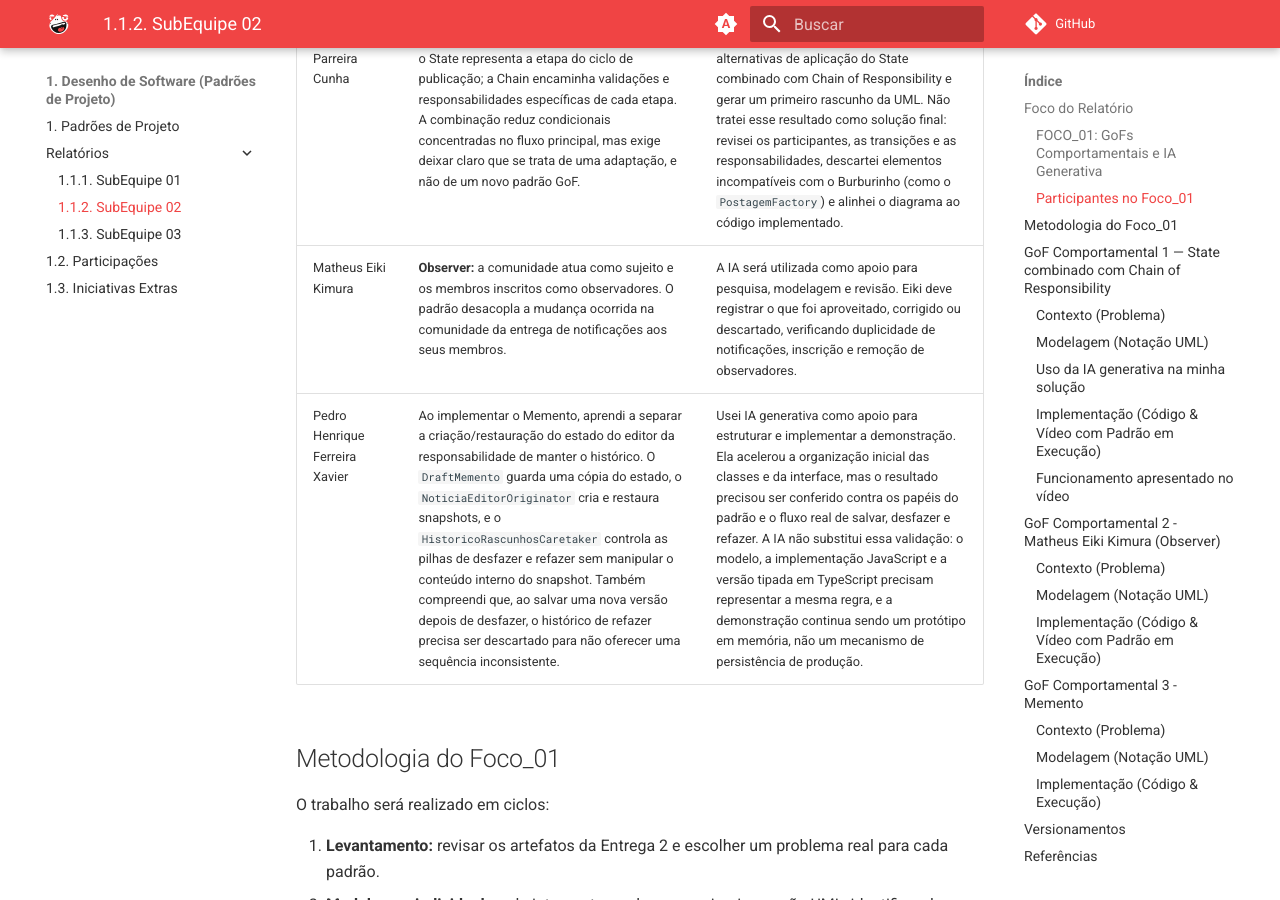
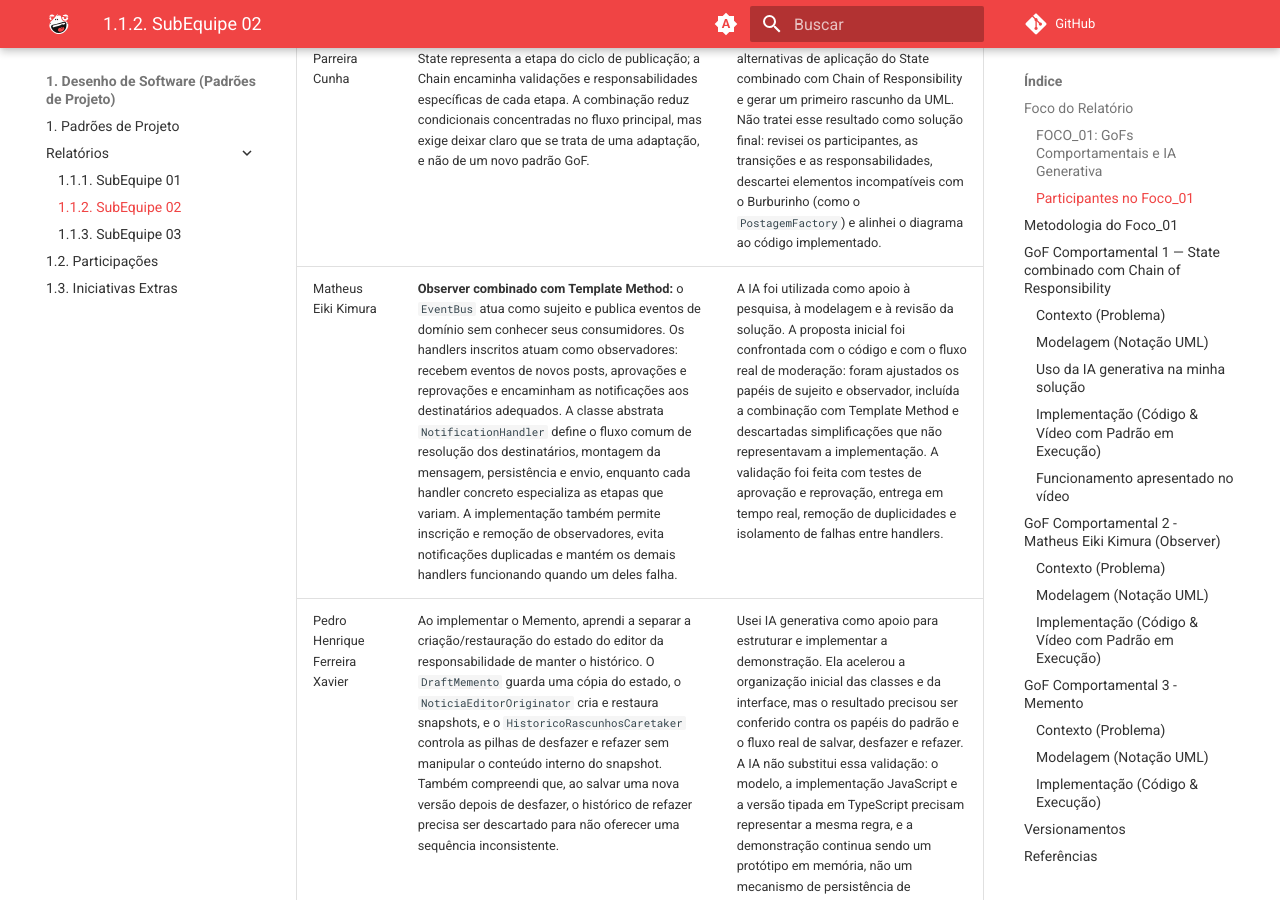
Before and after one commit to UnBArqDsw2026-2-Turma01/2026.2-T01-_G3_ProjetoPortalNoticias_Entrega_03, an MkDocs documentation site: the page built from docs/Base/Relatórios/1.1.2.SubEquipe_02.md, in a window 1280 px wide and 900 px high, scrolled down 765 px. Built offline with MkDocs 1.6.1 and Material for MkDocs 9.7.7, drawn with Linux system fonts in a browser that asks for light colours; comment, search, counter and statistics services are not loaded.

Commit message:
feat: adiciona texto anteriormente existente sobre os dados de participação do eiki e uso de IA

```diff
--- a/docs/Base/Relatórios/1.1.2.SubEquipe_02.md
+++ b/docs/Base/Relatórios/1.1.2.SubEquipe_02.md
@@ -15,7 +15,7 @@ O subgrupo não tratará os três padrões como uma única solução. Cada integ
 | Nome do Membro | Padrão e lições aprendidas | Uso da IA Generativa (SENSO CRÍTICO) |
 |---|---|---|
 | Luís Felipe Parreira Cunha | **State combinado com Chain of Responsibility:** o State representa a etapa do ciclo de publicação; a Chain encaminha validações e responsabilidades específicas de cada etapa. A combinação reduz condicionais concentradas no fluxo principal, mas exige deixar claro que se trata de uma adaptação, e não de um novo padrão GoF. | Eu utilizei a IA generativa para discutir alternativas de aplicação do State combinado com Chain of Responsibility e gerar um primeiro rascunho da UML. Não tratei esse resultado como solução final: revisei os participantes, as transições e as responsabilidades, descartei elementos incompatíveis com o Burburinho (como o `PostagemFactory`) e alinhei o diagrama ao código implementado. |
-| Matheus Eiki Kimura | **Observer:** a comunidade atua como sujeito e os membros inscritos como observadores. O padrão desacopla a mudança ocorrida na comunidade da entrega de notificações aos seus membros. | A IA será utilizada como apoio para pesquisa, modelagem e revisão. Eiki deve registrar o que foi aproveitado, corrigido ou descartado, verificando duplicidade de notificações, inscrição e remoção de observadores. |
+| Matheus Eiki Kimura | **Observer combinado com Template Method:** o `EventBus` atua como sujeito e publica eventos de domínio sem conhecer seus consumidores. Os handlers inscritos atuam como observadores: recebem eventos de novos posts, aprovações e reprovações e encaminham as notificações aos destinatários adequados. A classe abstrata `NotificationHandler` define o fluxo comum de resolução dos destinatários, montagem da mensagem, persistência e envio, enquanto cada handler concreto especializa as etapas que variam. A implementação também permite inscrição e remoção de observadores, evita notificações duplicadas e mantém os demais handlers funcionando quando um deles falha. | A IA foi utilizada como apoio à pesquisa, à modelagem e à revisão da solução. A proposta inicial foi confrontada com o código e com o fluxo real de moderação: foram ajustados os papéis de sujeito e observador, incluída a combinação com Template Method e descartadas simplificações que não representavam a implementação. A validação foi feita com testes de aprovação e reprovação, entrega em tempo real, remoção de duplicidades e isolamento de falhas entre handlers. |
 | Pedro Henrique Ferreira Xavier | Ao implementar o Memento, aprendi a separar a criação/restauração do estado do editor da responsabilidade de manter o histórico. O `DraftMemento` guarda uma cópia do estado, o `NoticiaEditorOriginator` cria e restaura snapshots, e o `HistoricoRascunhosCaretaker` controla as pilhas de desfazer e refazer sem manipular o conteúdo interno do snapshot. Também compreendi que, ao salvar uma nova versão depois de desfazer, o histórico de refazer precisa ser descartado para não oferecer uma sequência inconsistente. | Usei IA generativa como apoio para estruturar e implementar a demonstração. Ela acelerou a organização inicial das classes e da interface, mas o resultado precisou ser conferido contra os papéis do padrão e o fluxo real de salvar, desfazer e refazer. A IA não substitui essa validação: o modelo, a implementação JavaScript e a versão tipada em TypeScript precisam representar a mesma regra, e a demonstração continua sendo um protótipo em memória, não um mecanismo de persistência de produção. |
 
 ## Metodologia do Foco_01
```
